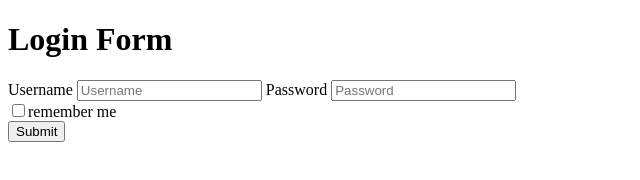
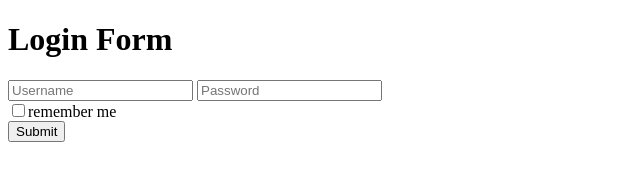
Before and after one commit to acciojob/remember-me-login-form-shams220, a website: page main.html in a window 1280 px wide. Shown: the whole page, without its empty margins (0-640 px from the left). Drawn offline with Linux system fonts and the light colour scheme.

Commit message:
created a submission

```diff
--- a/main.html
+++ b/main.html
@@ -10,10 +10,10 @@
 	<!-- the entire body must be written by student -->
 	  <h1>Login Form</h1>
     <form action="submit" method="POST">
-      <label for="username">Username</label>
+      <!-- <label for="username">username</label> -->
       <input type="text" placeholder="Username" id="username" />
 
-      <label for="password">Password</label>
+      <!-- <label for="password">Password</label> -->
       <input type="text" placeholder="Password" id="password" />
 
       <div><input type="checkbox" /><span>remember me</span></div>
```
